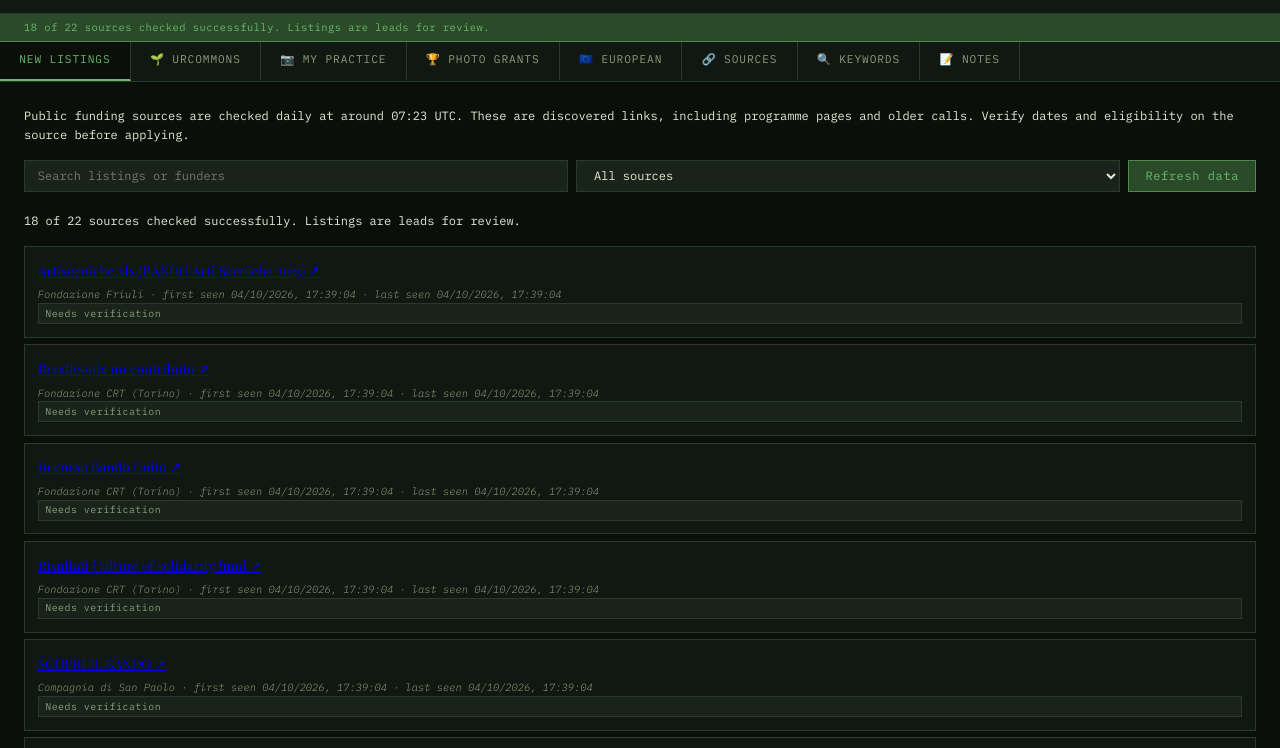
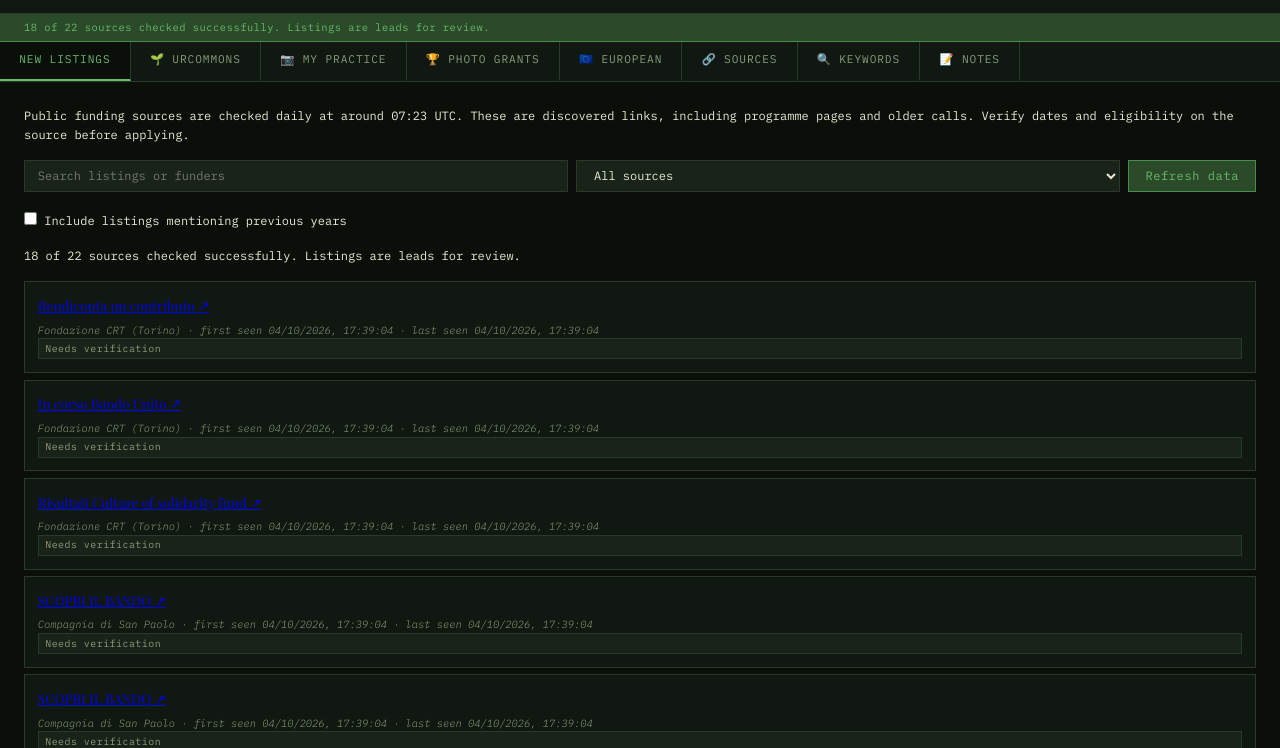
Before and after one commit to cardopoli/enricopolicardo.com, a plain HTML site: page tools/tender_tool.html in a window 1280 px wide. Shown: the part 52-800 px from the top of the page. Drawn offline with nearby package versions, Linux system fonts and the light colour scheme; a web font is replaced by a local one.

Commit message:
Keep previous-year leads out of the default tender listing

```diff
--- a/tools/tender_tool.html
+++ b/tools/tender_tool.html
@@ -446,6 +446,7 @@
 <div id="tab-updates" class="panel active">
   <p>Public funding sources are checked daily at around 07:23 UTC. These are discovered links, including programme pages and older calls. Verify dates and eligibility on the source before applying.</p>
   <div class="search-row" style="margin-top:1rem"><input id="search-updates" aria-label="Search new listings" placeholder="Search listings or funders" oninput="renderUpdates()"><select id="source-updates" aria-label="Filter source" onchange="renderUpdates()"><option value="">All sources</option></select><button class="btn" onclick="loadUpdates()">Refresh data</button></div>
+  <label style="display:block;margin-bottom:1rem"><input id="show-older" type="checkbox" onchange="renderUpdates()"> Include listings mentioning previous years</label>
   <p id="update-status" role="status" style="margin-bottom:1rem">Loading source checks…</p>
   <div id="update-results" class="grid"></div>
   <details style="margin-top:1rem"><summary>Source check results</summary><div id="source-health"></div></details>
@@ -1446,7 +1447,7 @@
       document.getElementById('source-health').innerHTML=data.sources.map(s=>'<p>'+safeText(s.name)+' · '+(s.status==='ok'?'Checked '+safeText(displayDate(s.last_success)):'Check failed: '+safeText(s.error)+' · last success '+safeText(displayDate(s.last_success)))+'</p>').join('');renderUpdates();
     }catch(e){status.textContent=updateData?'Could not refresh. Showing the previous source check.':'The first daily source check has not arrived yet. Existing tracked opportunities remain available in the other tabs.';}
   }
-  function renderUpdates(){if(!updateData)return;const q=document.getElementById('search-updates').value.toLowerCase(),source=document.getElementById('source-updates').value;const items=updateData.items.filter(i=>i.present&&(!source||i.source===source)&&(!q||(i.title+' '+i.source).toLowerCase().includes(q)));
+  function renderUpdates(){if(!updateData)return;const q=document.getElementById('search-updates').value.toLowerCase(),source=document.getElementById('source-updates').value;const currentYear=new Date().getFullYear(),showOlder=document.getElementById('show-older').checked;const items=updateData.items.filter(i=>{const years=(i.title.match(/\b20\d{2}\b/g)||[]).map(Number);return i.present&&(showOlder||!years.length||Math.max(...years)>=currentYear)&&(!source||i.source===source)&&(!q||(i.title+' '+i.source).toLowerCase().includes(q));});
     document.getElementById('update-results').innerHTML=items.map(i=>'<article class="source-card"><div class="source-name"><a href="'+safeText(safeLink(i.url))+'" target="_blank" rel="noopener noreferrer">'+safeText(i.title)+' ↗</a></div><div class="source-note">'+safeText(i.source)+' · first seen '+safeText(displayDate(i.first_seen))+' · last seen '+safeText(displayDate(i.last_seen))+'</div><div class="tag">Needs verification</div></article>').join('')||'<p class="empty">No matching listings. Check the source results below.</p>';
   }
 
```
